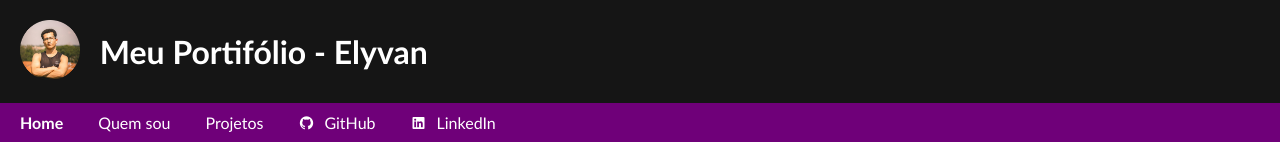
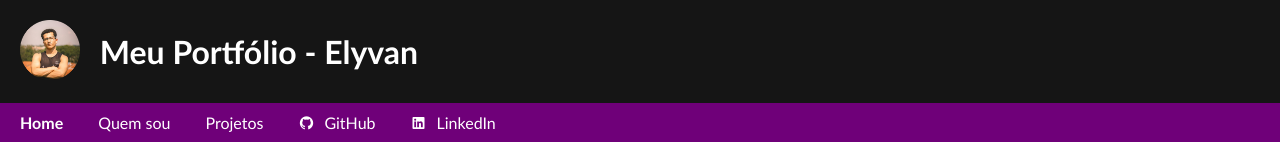
Before and after one commit to ElyvanBS/Fundamentos-Basicos-Front-End, a plain HTML site: page docs/index.html in a window 1280 px wide. Shown: the top 160 px of the page. Drawn offline with nearby package versions, Linux system fonts and the light colour scheme.

Commit message:
feat: Corrije nome da page

```diff
--- a/docs/index.html
+++ b/docs/index.html
@@ -15,7 +15,7 @@
 
         <div class="box-header"><a href="#"><img src="assets/images/Logo_Curriculo.png" alt="Logo do site"></a>
 
-        <h1>Meu Portifólio - Elyvan</h1>
+        <h1>Meu Portfólio - Elyvan</h1>
 
         </div>
 
```
